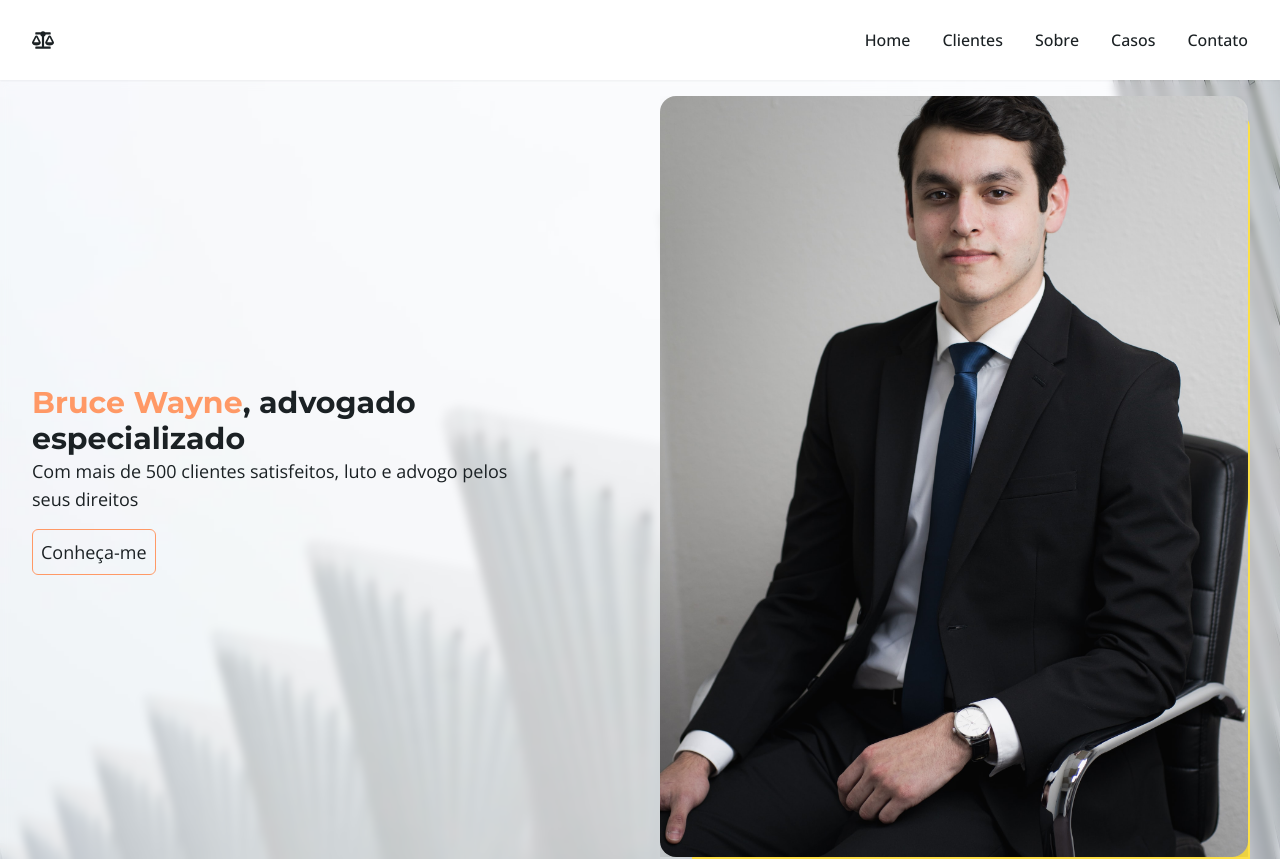
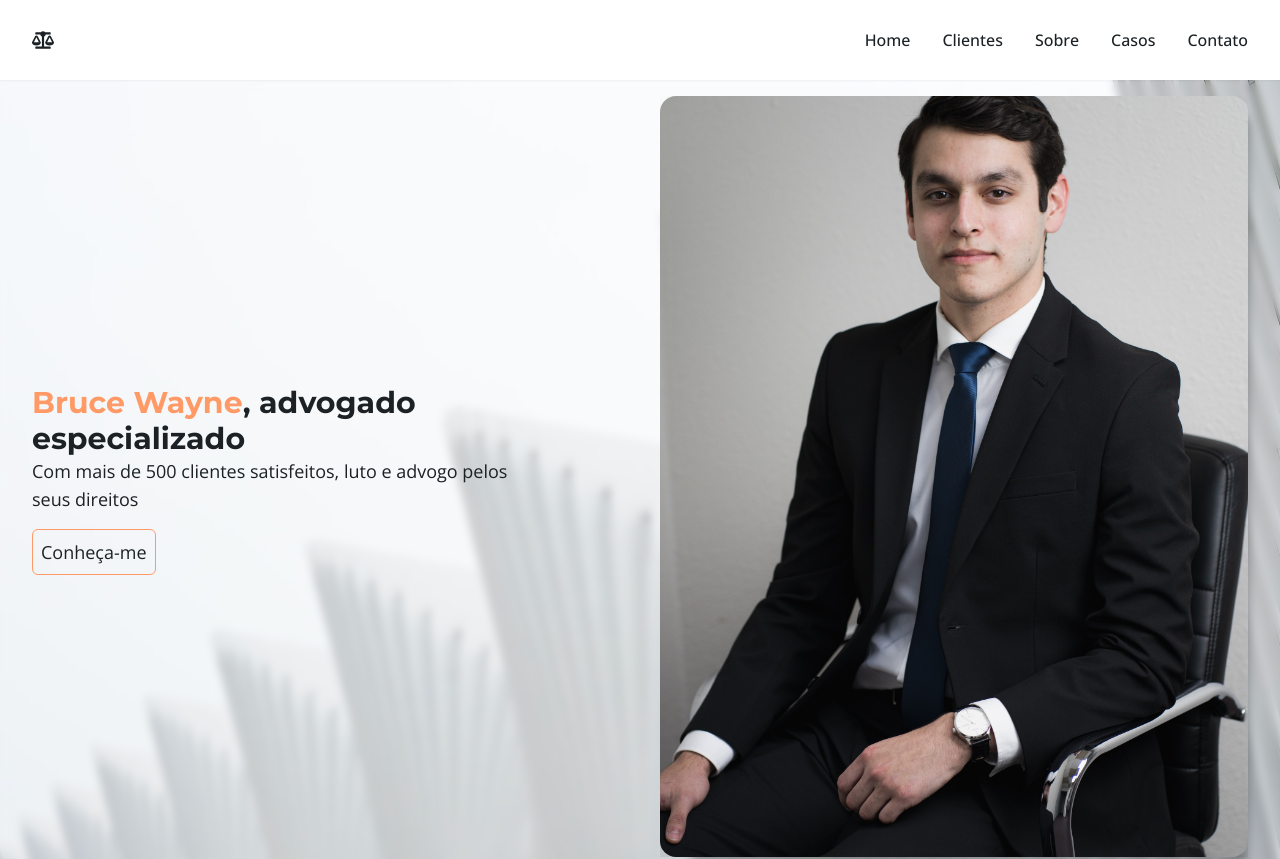
Before and after one commit to Nelson-DevStack/advogado, a Next.js app: page / in a window 1280 px wide. Shown: the top 859 px of the page. Built offline with nearby package versions, Linux system fonts and the light colour scheme.

Commit message:
hero section adjustments

```diff
--- a/src/components/Hero/index.tsx
+++ b/src/components/Hero/index.tsx
@@ -91,7 +91,7 @@ const Hero: React.FC<FComponent> = ({ id }) => {
                 }}
               />
 
-              <div className="bg-yellow-300/30 md:bg-yellow-300 w-full md:w-[calc(100%_-_30px)] h-full absolute -z-10 rounded-2xl top-4 left-2 md:left-8" />
+              <div className="bg-primaryGray/30 blur-sm md:bg-primaryGray/30 w-full md:w-[calc(100%_-_30px)] h-full absolute -z-10 rounded-2xl top-4 left-2 md:left-8" />
             </div>
           </div>
         </Container>
```
